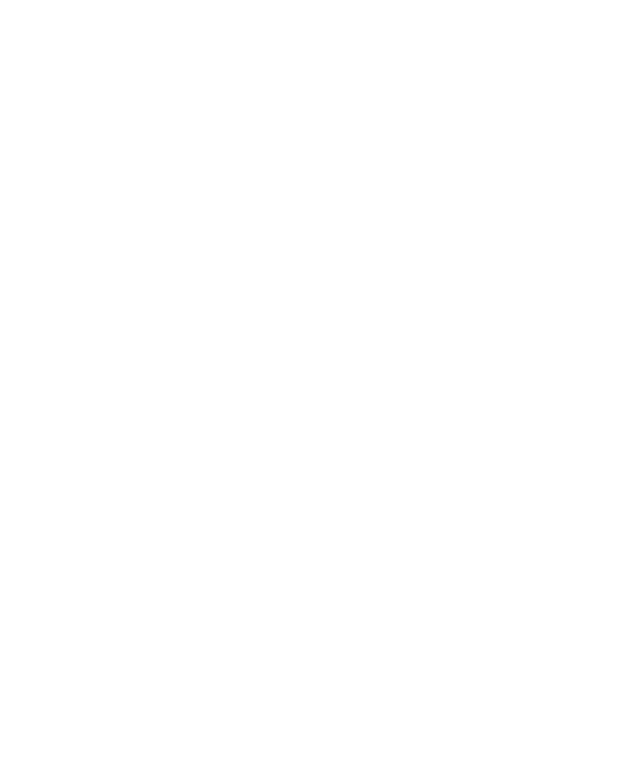
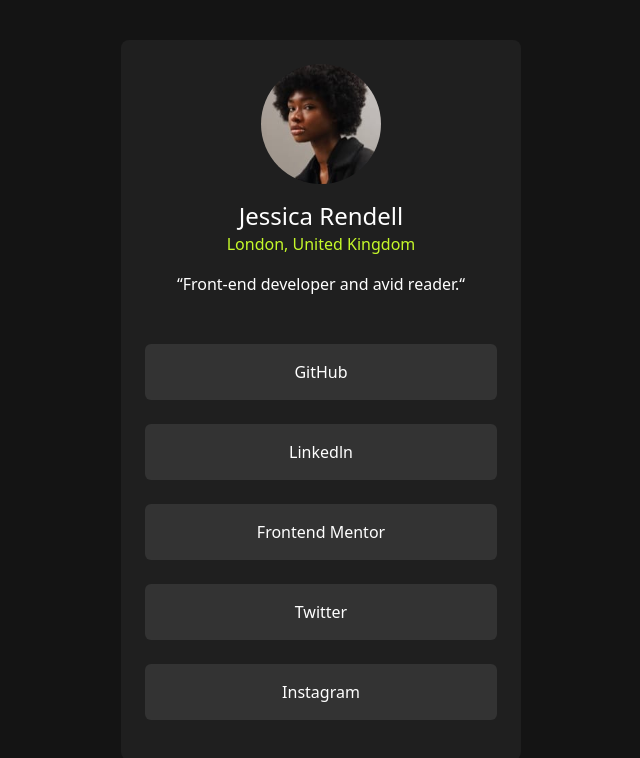
Before and after one commit to Irenebasil/Tailwind-intro, a website: page index.html in a window 1280 px wide. Shown: the whole page, without its empty margins (319-959 px from the left). Drawn offline with Linux system fonts and the light colour scheme.

Commit message:
tailwind intro changes

```diff
--- a/index.html
+++ b/index.html
@@ -1,15 +1,34 @@
 <!DOCTYPE html>
 <html lang="en">
-<head>
-    <meta charset="UTF-8">
-    <meta name="viewport" content="width=device-width, initial-scale=1.0">
+  <head>
+    <meta charset="UTF-8" />
+    <meta name="viewport" content="width=device-width, initial-scale=1.0" />
     <title>Document</title>
-    <link rel="stylesheet" href="src/output.css">
-</head>
-<body>
-    <main class="bg-[#]">
-
+    <link rel="stylesheet" href="src/output.css" />
+  </head>
+  <body>
+    <main class="bg-[#141414] h-screen py-10">
+      <div class="w-[400px] h-full bg-[#1f1f1f] mx-auto rounded-[8px]">
+        <header class="space-y-4 text-center py-6">
+          <div class="w-30 h-30 rounded-full mx-auto">
+            <img src="images/avatar-jessica.jpeg" alt="Jessica Randell" class="rounded-full" />
+          </div>
+          <div>
+            <h1 class="text-white text-2xl font-medium">Jessica Rendell</h1>
+            <p class="text-[#c5f82a]">London, United Kingdom</p>
+          </div>
+          <p class="text-white">
+            &ldquo;Front-end developer and avid reader.&ldquo;
+          </p>
+        </header>
+        <article class="space-y-6 px-6 mt-6">
+          <a href="" class="block text-white py-4 w-full bg-[#333] text-center rounded-md">GitHub</a>
+          <a href="" class="block text-white py-4 w-full bg-[#333] text-center rounded-md">Linkedln</a>
+          <a href="" class="block text-white py-4 w-full bg-[#333] text-center rounded-md">Frontend Mentor</a>
+          <a href="" class="block text-white py-4 w-full bg-[#333] text-center rounded-md">Twitter</a>
+          <a href="" class="block text-white py-4 w-full bg-[#333] text-center rounded-md">Instagram</a>
+        </article>
+      </div>
     </main>
-
-</body>
+  </body>
 </html>
--- a/package.json
+++ b/package.json
@@ -2,5 +2,8 @@
   "dependencies": {
     "@tailwindcss/cli": "^4.1.13",
     "tailwindcss": "^4.1.13"
+  },
+  "scripts": {
+"viv":"npx @tailwindcss/cli -i ./src/input.css -o ./src/output.css --watch"
   }
 }
```
Also changed, not shown: images/avatar-jessica.jpeg (added), images/favicon-32x32.png (added), src/output.css.
